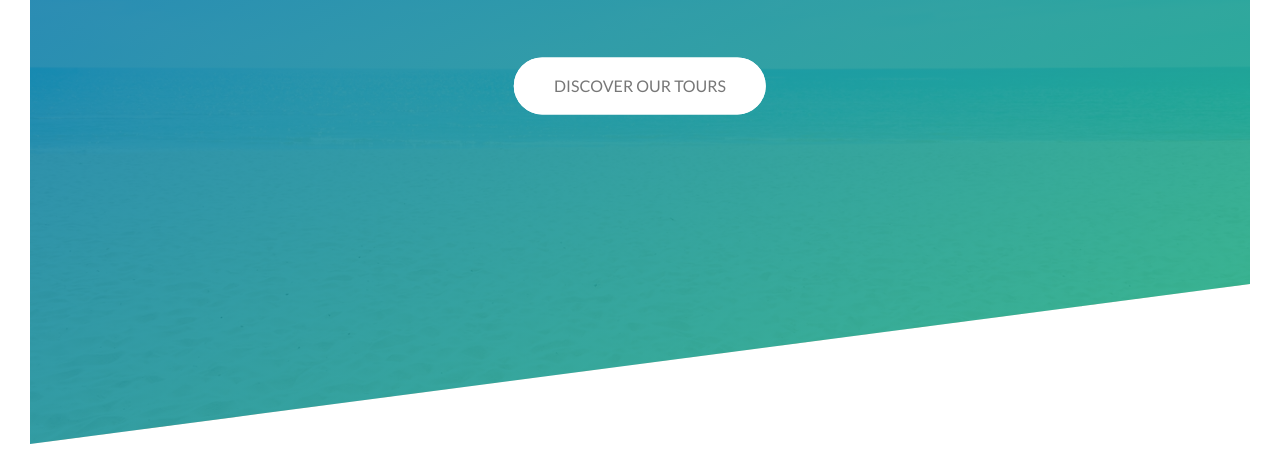
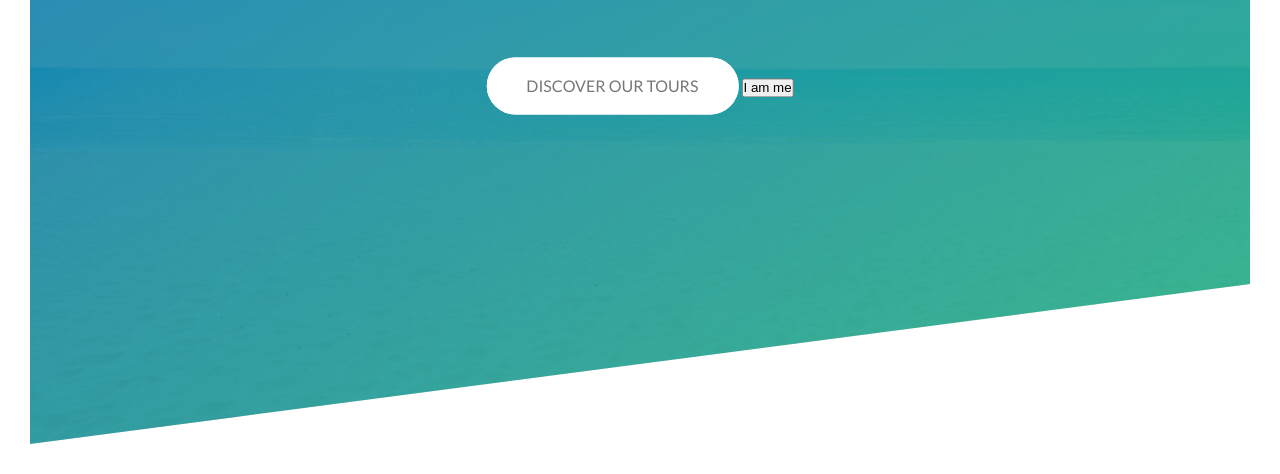
Before and after one commit to Tomiogunsan/advanced-css-practise, a website: page index.html in a window 1280 px wide. Shown: the part 346-820 px from the top of the page. Drawn offline with Linux system fonts and the light colour scheme.

Commit message:
still practising

```diff
--- a/index.html
+++ b/index.html
@@ -23,6 +23,7 @@
         </h1>
 
         <a href="#" class="btn btn--white btn--animated">Discover our tours</a>
+        <button>I am me</button>
     </div>
     </header>
 </body>
```
